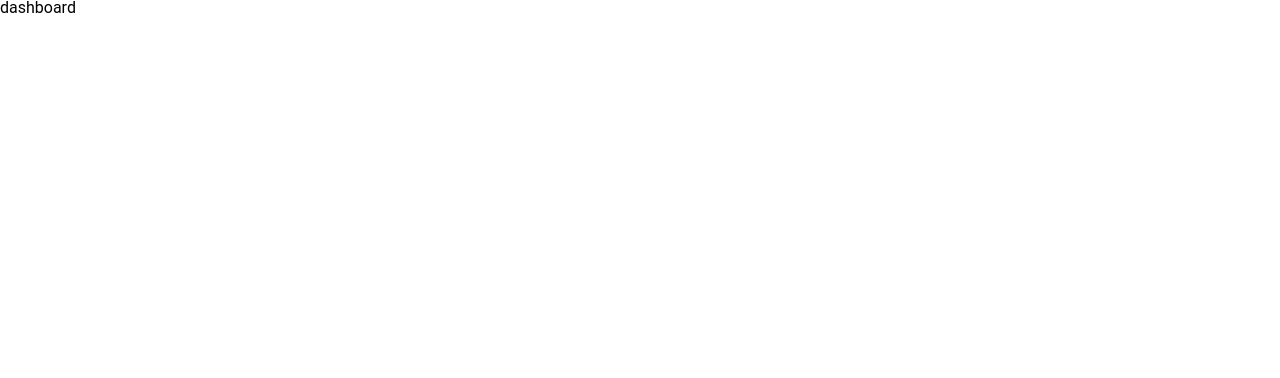
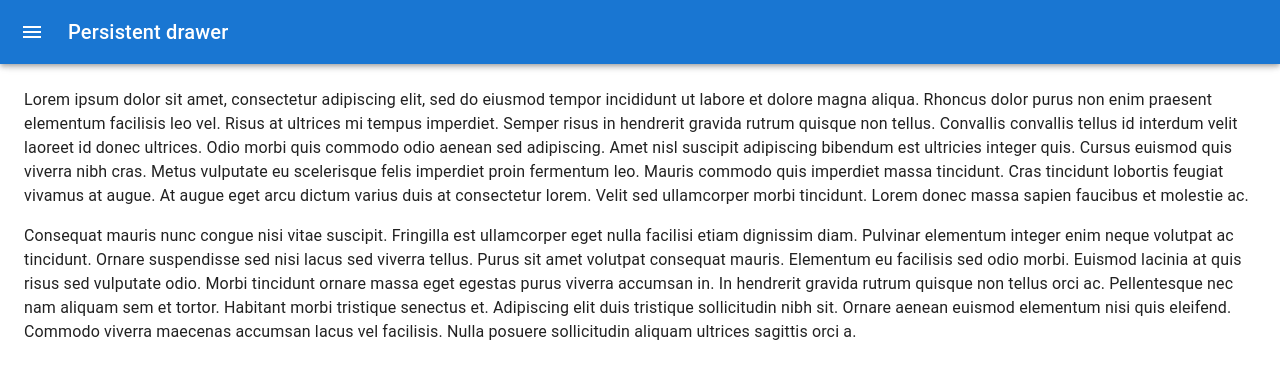
Before and after one commit to pre-onboarding-frontend-7-team-3/pre-onboarding-7th-3-2-3, a React (Vite) app: page /dashboard in a window 1280 px wide. Shown: the top 378 px of the page. Built offline with nearby package versions, Linux system fonts and the light colour scheme.

Commit message:
feat : 일단 스켈레톤을 만들어둠

```diff
--- a/src/pages/DashBoard/DashBoard.tsx
+++ b/src/pages/DashBoard/DashBoard.tsx
@@ -1,5 +1,190 @@
+import * as React from 'react';
+import { styled, useTheme } from '@mui/material/styles';
+import Box from '@mui/material/Box';
+import Drawer from '@mui/material/Drawer';
+import CssBaseline from '@mui/material/CssBaseline';
+import MuiAppBar, { AppBarProps as MuiAppBarProps } from '@mui/material/AppBar';
+import Toolbar from '@mui/material/Toolbar';
+import List from '@mui/material/List';
+import Typography from '@mui/material/Typography';
+import Divider from '@mui/material/Divider';
+import IconButton from '@mui/material/IconButton';
+import MenuIcon from '@mui/icons-material/Menu';
+import ChevronLeftIcon from '@mui/icons-material/ChevronLeft';
+import ChevronRightIcon from '@mui/icons-material/ChevronRight';
+import ListItem from '@mui/material/ListItem';
+import ListItemButton from '@mui/material/ListItemButton';
+import ListItemIcon from '@mui/material/ListItemIcon';
+import ListItemText from '@mui/material/ListItemText';
+import InboxIcon from '@mui/icons-material/MoveToInbox';
+import MailIcon from '@mui/icons-material/Mail';
+
+const drawerWidth = 240;
+
+const Main = styled('main', { shouldForwardProp: prop => prop !== 'open' })<{
+  open?: boolean;
+}>(({ theme, open }) => ({
+  flexGrow: 1,
+  padding: theme.spacing(3),
+  transition: theme.transitions.create('margin', {
+    easing: theme.transitions.easing.sharp,
+    duration: theme.transitions.duration.leavingScreen,
+  }),
+  marginLeft: `-${drawerWidth}px`,
+  ...(open && {
+    transition: theme.transitions.create('margin', {
+      easing: theme.transitions.easing.easeOut,
+      duration: theme.transitions.duration.enteringScreen,
+    }),
+    marginLeft: 0,
+  }),
+}));
+
+interface AppBarProps extends MuiAppBarProps {
+  open?: boolean;
+}
+
+// styled-components로 바꾼다음 open state를 넘겨받고 그에 따라 transition 처리하게 함
+const AppBar = styled(MuiAppBar, {
+  shouldForwardProp: prop => prop !== 'open',
+})<AppBarProps>(({ theme, open }) => ({
+  transition: theme.transitions.create(['margin', 'width'], {
+    easing: theme.transitions.easing.sharp,
+    duration: theme.transitions.duration.leavingScreen,
+  }),
+  ...(open && {
+    width: `calc(100% - ${drawerWidth}px)`,
+    marginLeft: `${drawerWidth}px`,
+    transition: theme.transitions.create(['margin', 'width'], {
+      easing: theme.transitions.easing.easeOut,
+      duration: theme.transitions.duration.enteringScreen,
+    }),
+  }),
+}));
+
+const DrawerHeader = styled('div')(({ theme }) => ({
+  display: 'flex',
+  alignItems: 'center',
+  padding: theme.spacing(0, 1),
+  // necessary for content to be below app bar
+  ...theme.mixins.toolbar,
+  justifyContent: 'flex-end',
+}));
+
 const DashBoard = () => {
-  return <div>dashboard</div>;
+  const theme = useTheme();
+  const [open, setOpen] = React.useState(false);
+
+  const handleDrawerOpen = () => {
+    setOpen(true);
+  };
+
+  const handleDrawerClose = () => {
+    setOpen(false);
+  };
+
+  return (
+    <Box sx={{ display: 'flex' }}>
+      <CssBaseline />
+      <AppBar position="fixed" open={open}>
+        <Toolbar>
+          <IconButton
+            color="inherit"
+            aria-label="open drawer"
+            onClick={handleDrawerOpen}
+            edge="start"
+            sx={{ mr: 2, ...(open && { display: 'none' }) }}
+          >
+            <MenuIcon />
+          </IconButton>
+          <Typography variant="h6" noWrap component="div">
+            Persistent drawer
+          </Typography>
+        </Toolbar>
+      </AppBar>
+      <Drawer
+        sx={{
+          width: drawerWidth,
+          flexShrink: 0,
+          '& .MuiDrawer-paper': {
+            width: drawerWidth,
+            boxSizing: 'border-box',
+          },
+        }}
+        variant="persistent"
+        anchor="left"
+        open={open}
+      >
+        <DrawerHeader>
+          <IconButton onClick={handleDrawerClose}>
+            {theme.direction === 'ltr' ? (
+              <ChevronLeftIcon />
+            ) : (
+              <ChevronRightIcon />
+            )}
+          </IconButton>
+        </DrawerHeader>
+        <Divider />
+        <List>
+          {['Inbox', 'Starred', 'Send email', 'Drafts'].map((text, index) => (
+            <ListItem key={text} disablePadding>
+              <ListItemButton>
+                <ListItemIcon>
+                  {index % 2 === 0 ? <InboxIcon /> : <MailIcon />}
+                </ListItemIcon>
+                <ListItemText primary={text} />
+              </ListItemButton>
+            </ListItem>
+          ))}
+        </List>
+        <Divider />
+        <List>
+          {['All mail', 'Trash', 'Spam'].map((text, index) => (
+            <ListItem key={text} disablePadding>
+              <ListItemButton>
+                <ListItemIcon>
+                  {index % 2 === 0 ? <InboxIcon /> : <MailIcon />}
+                </ListItemIcon>
+                <ListItemText primary={text} />
+              </ListItemButton>
+            </ListItem>
+          ))}
+        </List>
+      </Drawer>
+      <Main open={open}>
+        <DrawerHeader />
+        <Typography paragraph>
+          Lorem ipsum dolor sit amet, consectetur adipiscing elit, sed do
+          eiusmod tempor incididunt ut labore et dolore magna aliqua. Rhoncus
+          dolor purus non enim praesent elementum facilisis leo vel. Risus at
+          ultrices mi tempus imperdiet. Semper risus in hendrerit gravida rutrum
+          quisque non tellus. Convallis convallis tellus id interdum velit
+          laoreet id donec ultrices. Odio morbi quis commodo odio aenean sed
+          adipiscing. Amet nisl suscipit adipiscing bibendum est ultricies
+          integer quis. Cursus euismod quis viverra nibh cras. Metus vulputate
+          eu scelerisque felis imperdiet proin fermentum leo. Mauris commodo
+          quis imperdiet massa tincidunt. Cras tincidunt lobortis feugiat
+          vivamus at augue. At augue eget arcu dictum varius duis at consectetur
+          lorem. Velit sed ullamcorper morbi tincidunt. Lorem donec massa sapien
+          faucibus et molestie ac.
+        </Typography>
+        <Typography paragraph>
+          Consequat mauris nunc congue nisi vitae suscipit. Fringilla est
+          ullamcorper eget nulla facilisi etiam dignissim diam. Pulvinar
+          elementum integer enim neque volutpat ac tincidunt. Ornare suspendisse
+          sed nisi lacus sed viverra tellus. Purus sit amet volutpat consequat
+          mauris. Elementum eu facilisis sed odio morbi. Euismod lacinia at quis
+          risus sed vulputate odio. Morbi tincidunt ornare massa eget egestas
+          purus viverra accumsan in. In hendrerit gravida rutrum quisque non
+          tellus orci ac. Pellentesque nec nam aliquam sem et tortor. Habitant
+          morbi tristique senectus et. Adipiscing elit duis tristique
+          sollicitudin nibh sit. Ornare aenean euismod elementum nisi quis
+          eleifend. Commodo viverra maecenas accumsan lacus vel facilisis. Nulla
+          posuere sollicitudin aliquam ultrices sagittis orci a.
+        </Typography>
+      </Main>
+    </Box>
+  );
 };
 
 export default DashBoard;
```
